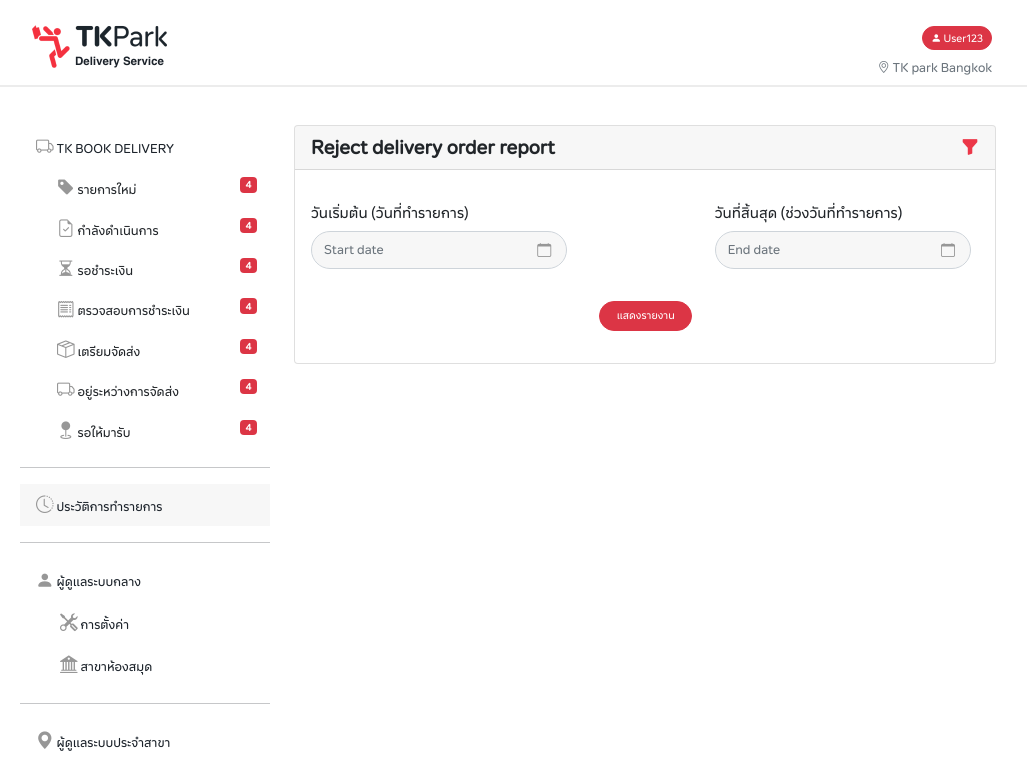
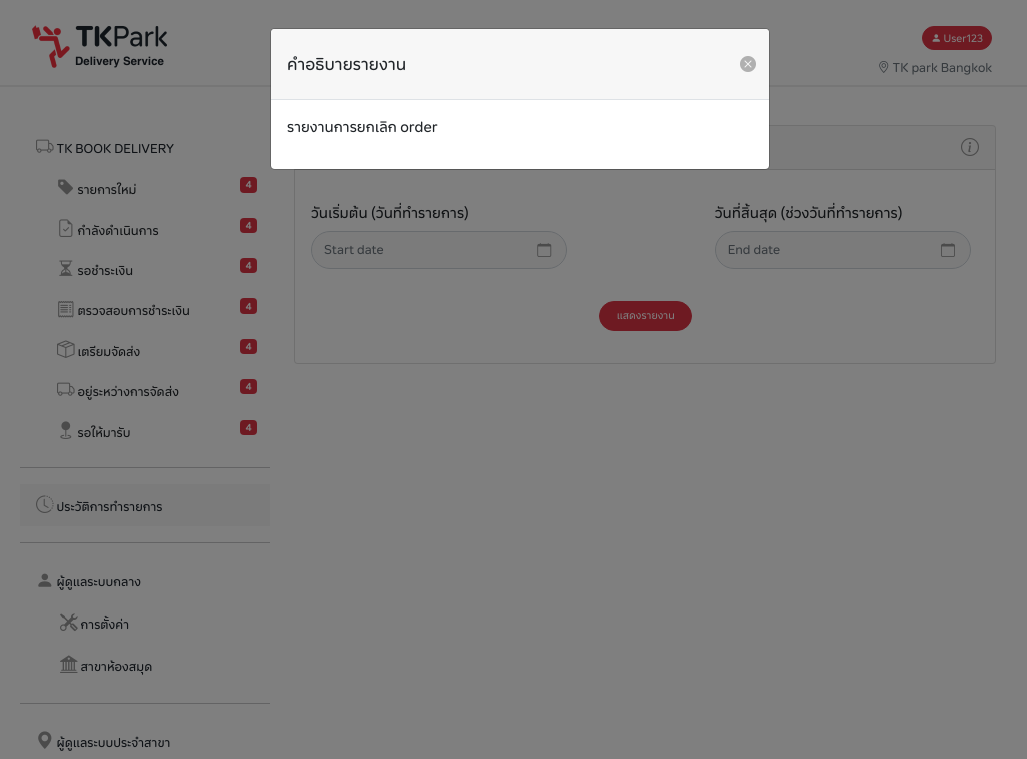
Before and after one commit to juthaporn/TKDelivery_Report, a website: page html/RejectDeliveryOrderReport.html in a window 1280 px wide. Both pictures are taken after a click on the link 1090 px from the left and 147 px from the top of the page. Shown: the top 759 px of the page, without its empty margins (120-1147 px from the left). Drawn offline with nearby package versions, Linux system fonts and the light colour scheme; files whose address does not match are found by name.

Commit message:
Reject order report success

```diff
--- a/html/RejectDeliveryOrderReport.html
+++ b/html/RejectDeliveryOrderReport.html
@@ -38,18 +38,7 @@
 <body>
     <header class="navbar sticky-top  flex-md-nowrap p-0 navbar-light bg-white " style="z-index: 99 !important;">
 
-         <!-- Toast message -->
-         <div class="position-fixed top-0 start-50 translate-middle" style="margin-top: 5rem !important">
-            <div class="toast align-items-center bg-white text-dark" role="alert" aria-live="assertive" aria-atomic="true">
-                <div class="d-flex">
-                    <div class="toast-body">
-                        รายงานการยกเลิก order
-                    </div>
-                    <button type="button" class="btn-close me-2 m-auto text-white"  data-bs-dismiss="toast" aria-label="Close"></button>
-                </div>
-            </div>
-        </div>
-        <!-- End Toast message -->
+
 
 
         <nav class="container navbar-expand-lg" style="max-width: 1000px;">
@@ -77,6 +66,20 @@
         </nav>
     </header>
 
+    <!-- Detail -->
+    <div class="modal  fade" id="detailModal" tabindex="-1" aria-labelledby="detailModalLabel" aria-hidden="true">
+        <div class="modal-dialog">
+            <div class="modal-content">
+                <div class="modal-header tk-modal-header">
+                    <h6 class="modal-title" id="detailModalLabel">คำอธิบายรายงาน</h6>
+                    <a class="btn bi bi-x-circle-fill tk-gray-v3" style="width: 18px;" data-bs-dismiss="modal" aria-label="Close"></a>
+                </div>
+                <div class="modal-body">
+                    <p class="tk-modal-body-p">รายงานการยกเลิก order</p>
+                </div>
+            </div>
+        </div>
+    </div>
 
 
     <div class="container master-container">
@@ -248,8 +251,7 @@
                     <div class="card-header walai-card-header">
                         Reject delivery order report
                         <span class="sidebarMenu-badge">
-                            <a data-bs-toggle="modal" data-bs-target="#filterModal" class="tk-a"><i
-                                    class="bi bi-funnel-fill tk-red"></i></a>
+                            <a data-bs-toggle="modal" data-bs-target="#detailModal"><i class="bi bi-info-circle tk-gray-v2"></i></a>
                         </span>
                     </div>
                     <div class="modal-body my-3">
```
Also changed, not shown: html/RejectDeliveryOrderReportDisplay.html (+18 -1 lines).
